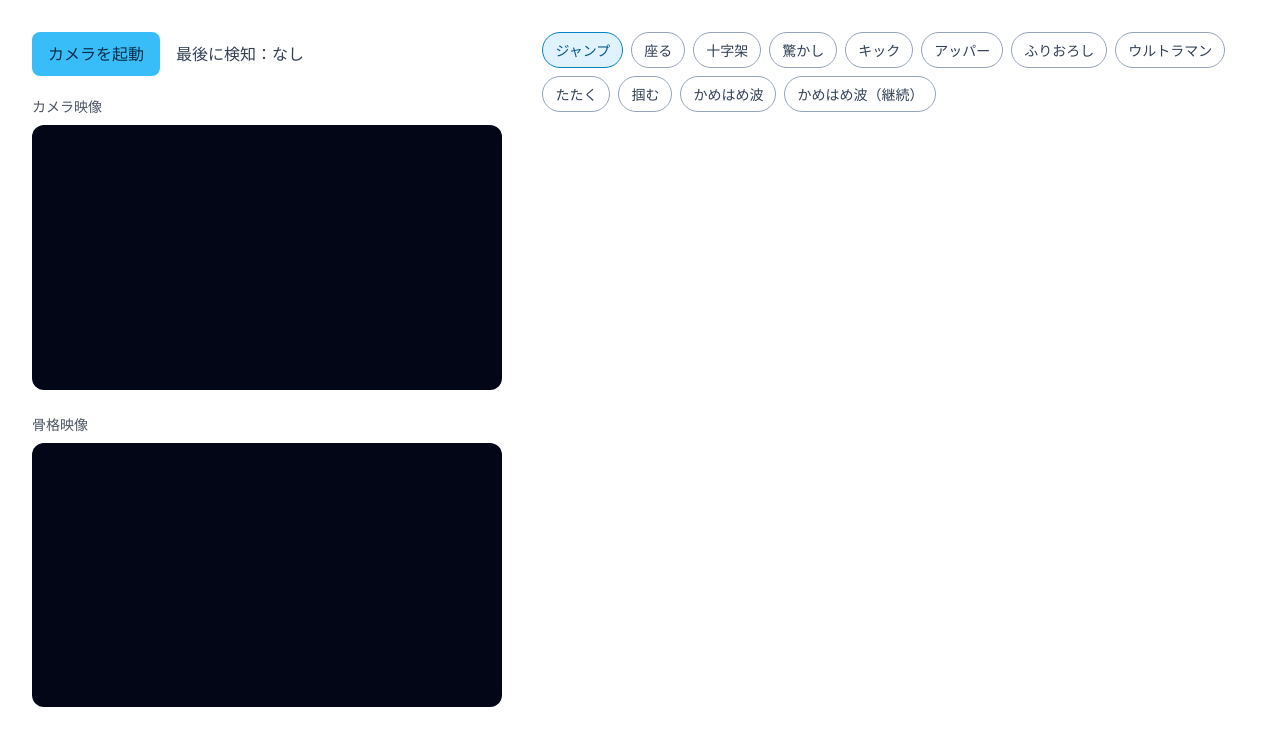
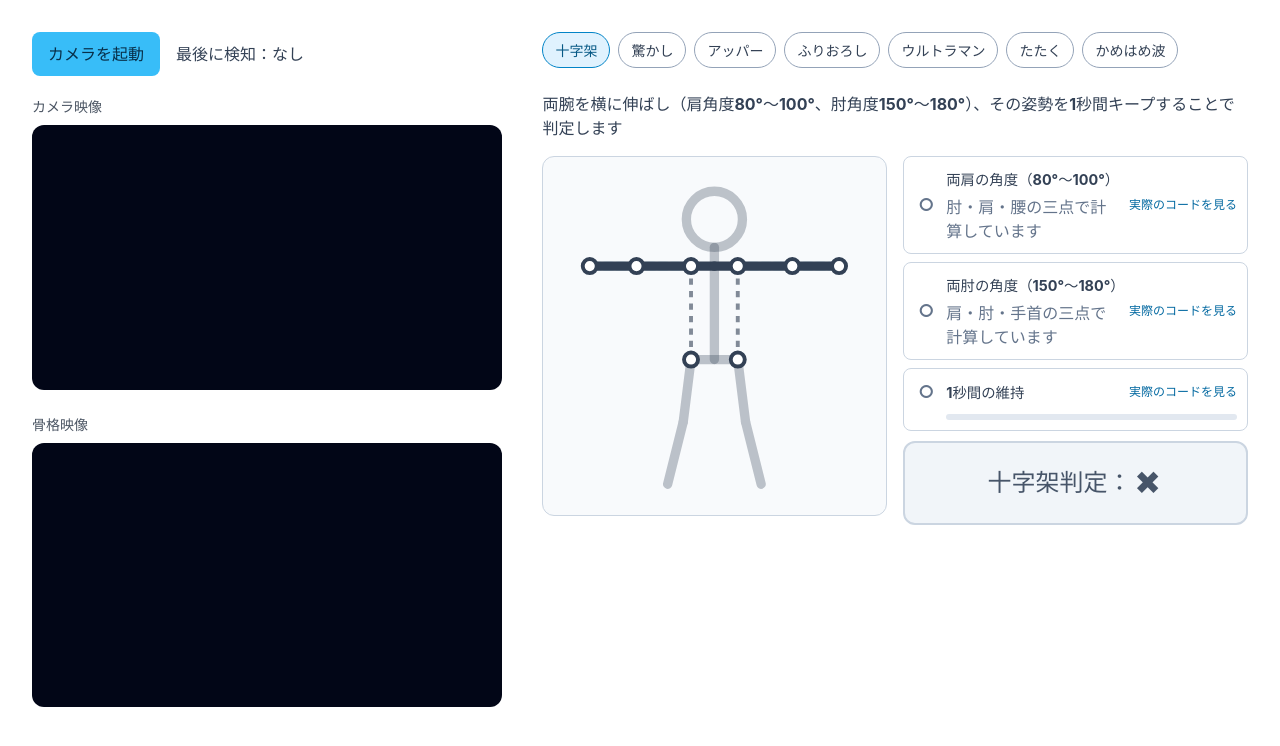
Before and after one commit to takaaaa-jun/2026_opencampus_project2, a React (Vite) app in the folder frontend/: page / in a window 1280 px wide. Shown: the top 746 px of the page. Built offline with nearby package versions, Linux system fonts and the light colour scheme.

Commit message:
fix(frontend): 未実装の解説チップを非表示にする

```diff
--- a/frontend/src/components/ExplanationPanel/ExplanationPanel.tsx
+++ b/frontend/src/components/ExplanationPanel/ExplanationPanel.tsx
@@ -1,53 +1,40 @@
 import { useState, type ComponentType } from 'react'
 import { ClapExplanation } from './explanations/ClapExplanation/ClapExplanation'
 import { CrossArmsExplanation } from './explanations/CrossArmsExplanation/CrossArmsExplanation'
-import { GrabExplanation } from './explanations/GrabExplanation/GrabExplanation'
-import { JumpExplanation } from './explanations/JumpExplanation/JumpExplanation'
-import { KamehamehaContinueExplanation } from './explanations/KamehamehaContinueExplanation/KamehamehaContinueExplanation'
 import { KamehamehaExplanation } from './explanations/KamehamehaExplanation/KamehamehaExplanation'
-import { KickExplanation } from './explanations/KickExplanation/KickExplanation'
-import { SitExplanation } from './explanations/SitExplanation/SitExplanation'
 import { SurpriseExplanation } from './explanations/SurpriseExplanation/SurpriseExplanation'
 import { SwingExplanation } from './explanations/SwingExplanation/SwingExplanation'
 import { TPoseExplanation } from './explanations/TPoseExplanation/TPoseExplanation'
 import { UpperExplanation } from './explanations/UpperExplanation/UpperExplanation'
-import type { ExplanationId, ExplanationItem, ExplanationProps } from './types'
+import type { ExplanationItem, ExplanationProps } from './types'
 import './ExplanationPanel.css'
 
 type ExplanationPanelProps = ExplanationProps
 
-const explanationItems: ExplanationItem[] = [
-  { id: 'jump', label: 'ジャンプ' },
-  { id: 'sit', label: '座る' },
+const explanationItems = [
   { id: 'tpose', label: '十字架' },
   { id: 'surprise', label: '驚かし' },
-  { id: 'kick', label: 'キック' },
   { id: 'upper', label: 'アッパー' },
   { id: 'swing', label: 'ふりおろし' },
   { id: 'closs', label: 'ウルトラマン' },
   { id: 'clap', label: 'たたく' },
-  { id: 'grab', label: '掴む' },
   { id: 'kamehameha', label: 'かめはめ波' },
-  { id: 'kamehameha_continue', label: 'かめはめ波（継続）' },
-]
+] as const satisfies readonly ExplanationItem[]
 
-const explanationComponents: Record<ExplanationId, ComponentType<ExplanationProps>> = {
-  jump: JumpExplanation,
-  sit: SitExplanation,
+type AvailableExplanationId = (typeof explanationItems)[number]['id']
+
+const explanationComponents: Record<AvailableExplanationId, ComponentType<ExplanationProps>> = {
   tpose: TPoseExplanation,
   surprise: SurpriseExplanation,
-  kick: KickExplanation,
   upper: UpperExplanation,
   swing: SwingExplanation,
   closs: CrossArmsExplanation,
   clap: ClapExplanation,
-  grab: GrabExplanation,
   kamehameha: KamehamehaExplanation,
-  kamehameha_continue: KamehamehaContinueExplanation,
 }
 
 export function ExplanationPanel({ detectionData }: ExplanationPanelProps) {
-  const [selectedExplanationId, setSelectedExplanationId] = useState<ExplanationId>('jump')
+  const [selectedExplanationId, setSelectedExplanationId] = useState<AvailableExplanationId>('tpose')
   const SelectedExplanation = explanationComponents[selectedExplanationId]
 
   return (
```
